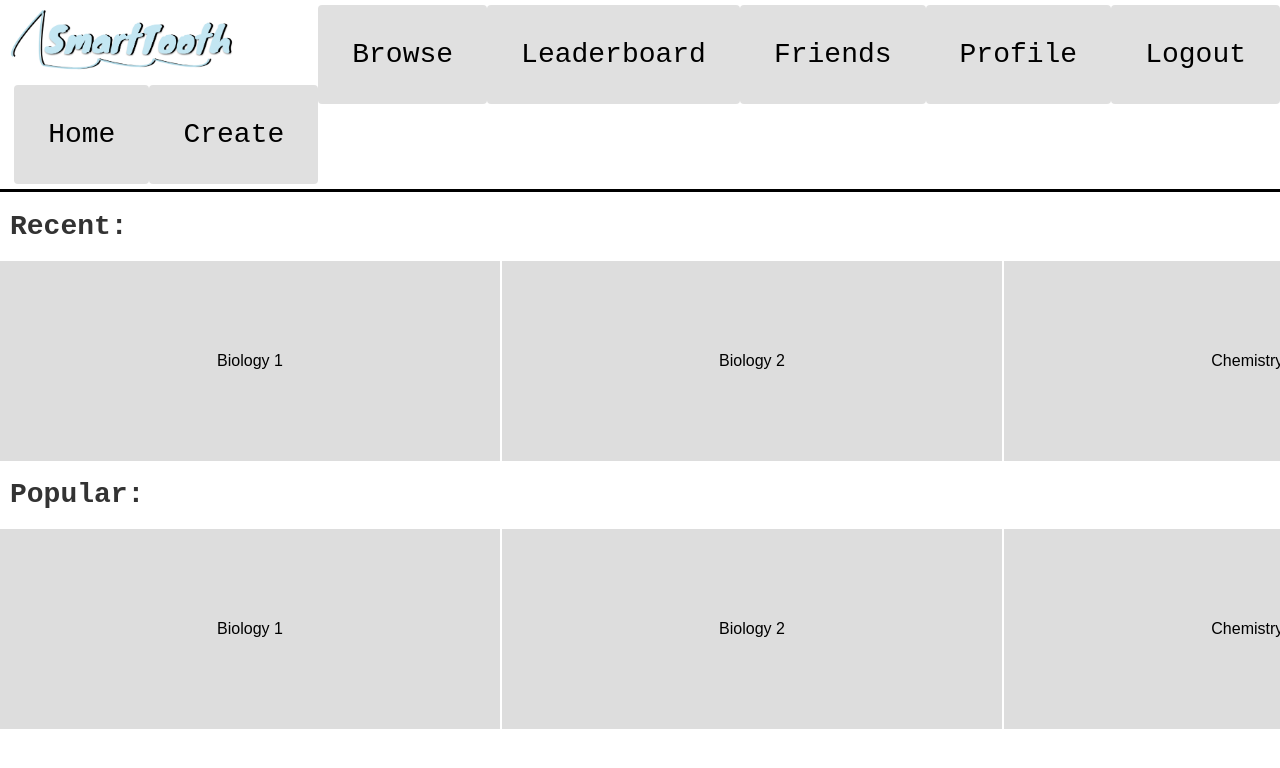
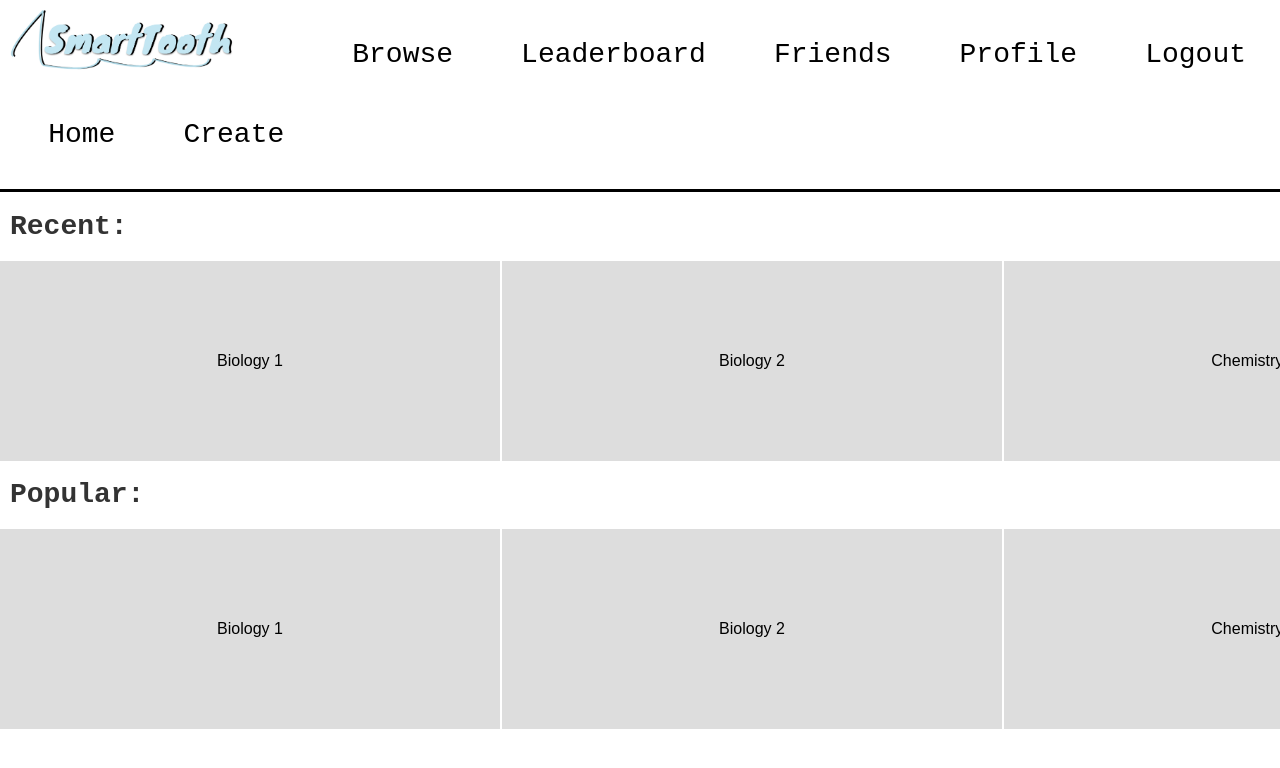
Before and after one commit to d-minic/COP4331-Large-Project, a React (Create React App) app in the folder frontend/: page /home in a window 1280 px wide. Shown: the top 768 px of the page. Built offline with nearby package versions, Linux system fonts and the light colour scheme; a web font is replaced by a local one.

Commit message:
Update HomePage.css

```diff
--- a/frontend/src/components/HomePage.css
+++ b/frontend/src/components/HomePage.css
@@ -22,6 +22,7 @@ h1{
 
 .navbar a{
     font-family: monospace;
+    background-color: white !important;
     color: black;
     font-size: 28px;
     text-decoration: none;
@@ -37,6 +38,7 @@ h1{
 
 .navbar li{
     float: right;
+    background-color: white !important;
 }
 
 .navbar img{
```
